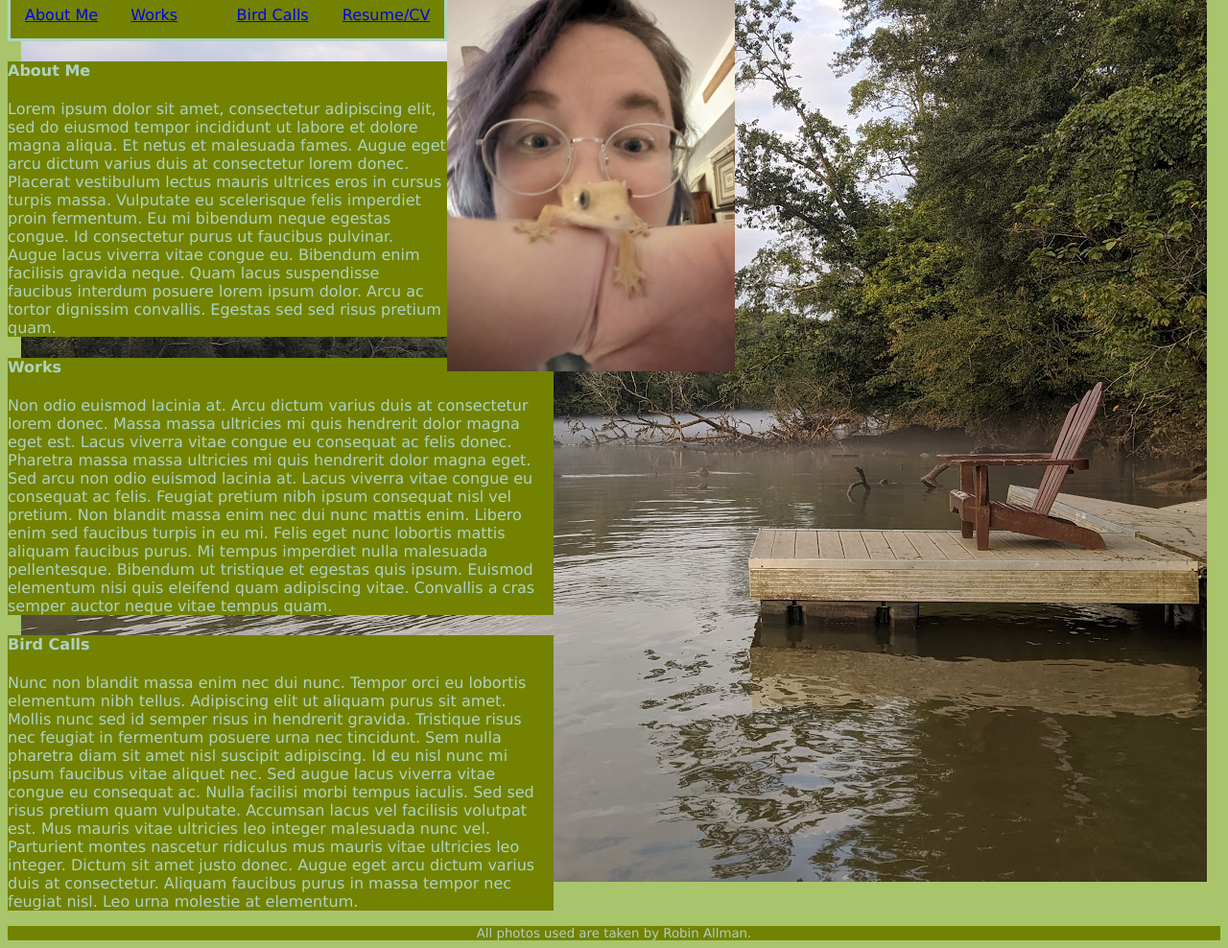
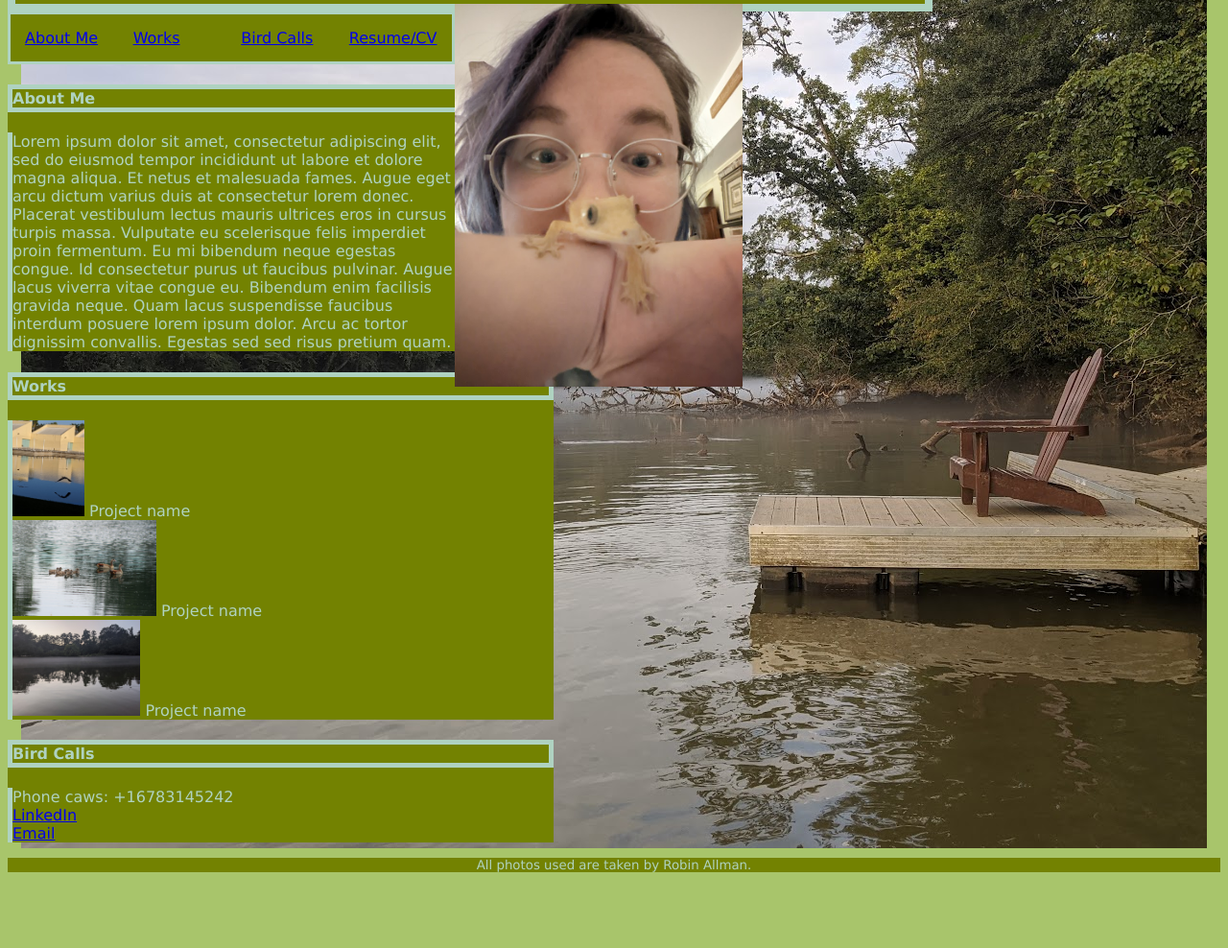
Before and after one commit to cod3burrito/Portfoliocod3burrito, a plain HTML site: page index.html in a window 1280 px wide. Shown: the part 77-1065 px from the top of the page at 96% size. After the commit the page ends 994 px from the top, so only its background shows below. Drawn offline with Linux system fonts and the light colour scheme.

Commit message:
Polished draft

```diff
--- a/assets/style.css.css
+++ b/assets/style.css.css
@@ -1,9 +1,17 @@
-.body {
+body {
     background-image: url(./chair-hoochee.jpg);
     background-position: center;
     background-repeat: no-repeat;
     background-color:#a8c56b;
     font-family: Verdana, Geneva, Tahoma, sans-serif;
+}
+
+p {
+    border-left: 5px #AFD2C1 solid;
+}
+
+h4{
+    border:#AFD2C1 5px solid;
 }
 
 .nav {
@@ -32,6 +40,7 @@
     color: #AFD2C1;
     width: 75%;
     background-color: #738201;
+    border: #AFD2C1 8px  solid;
 }
 
 .article {
--- a/index.html
+++ b/index.html
@@ -28,11 +28,28 @@
             </article>
             <article id="works" class="article">
                 <h4>Works</h4>
-                <p>Non odio euismod lacinia at. Arcu dictum varius duis at consectetur lorem donec. Massa massa ultricies mi quis hendrerit dolor magna eget est. Lacus viverra vitae congue eu consequat ac felis donec. Pharetra massa massa ultricies mi quis hendrerit dolor magna eget. Sed arcu non odio euismod lacinia at. Lacus viverra vitae congue eu consequat ac felis. Feugiat pretium nibh ipsum consequat nisl vel pretium. Non blandit massa enim nec dui nunc mattis enim. Libero enim sed faucibus turpis in eu mi. Felis eget nunc lobortis mattis aliquam faucibus purus. Mi tempus imperdiet nulla malesuada pellentesque. Bibendum ut tristique et egestas quis ipsum. Euismod elementum nisi quis eleifend quam adipiscing vitae. Convallis a cras semper auctor neque vitae tempus quam.</p>
+                <p><a href=""><img src="./assets/crane.jpg" alt="a crane flies over a lake on the F A U campus" style="object-fit: contain;
+                    width:auto;
+                    height:100px;"
+                    /></a>
+                Project name<br>
+                <a href=""><img src="./assets/ducklings.JPG" alt="a family of brown ducks with two parents and 7 babies paddles across a lake" style="object-fit: contain;
+                    width:auto;
+                    height:100px;"
+                    /></a>
+                Project name<br>
+                <a href=""><img src="./assets/chattahoochee.jpg" alt="fog rises off the chattahoochee river at sunset" style="object-fit: contain;
+                    width:auto;
+                    height:100px;"
+                    /></a>
+                Project name<br>
+                </p>
             </article>
             <article id="contact" class="article">
                 <h4>Bird Calls</h4>
-                <p>Nunc non blandit massa enim nec dui nunc. Tempor orci eu lobortis elementum nibh tellus. Adipiscing elit ut aliquam purus sit amet. Mollis nunc sed id semper risus in hendrerit gravida. Tristique risus nec feugiat in fermentum posuere urna nec tincidunt. Sem nulla pharetra diam sit amet nisl suscipit adipiscing. Id eu nisl nunc mi ipsum faucibus vitae aliquet nec. Sed augue lacus viverra vitae congue eu consequat ac. Nulla facilisi morbi tempus iaculis. Sed sed risus pretium quam vulputate. Accumsan lacus vel facilisis volutpat est. Mus mauris vitae ultricies leo integer malesuada nunc vel. Parturient montes nascetur ridiculus mus mauris vitae ultricies leo integer. Dictum sit amet justo donec. Augue eget arcu dictum varius duis at consectetur. Aliquam faucibus purus in massa tempor nec feugiat nisl. Leo urna molestie at elementum.</p>
+                <p>Phone caws: +16783145242<br>
+                <a href="https://www.linkedin.com/in/robin-allman-4787461b9/">LinkedIn</a><br>
+                <a href="MAILTO:robintanner44@gmail.com">Email</a></p>
             </article>
         </section>
         <footer class="footer">
```
Also changed, not shown: 1 other file.
